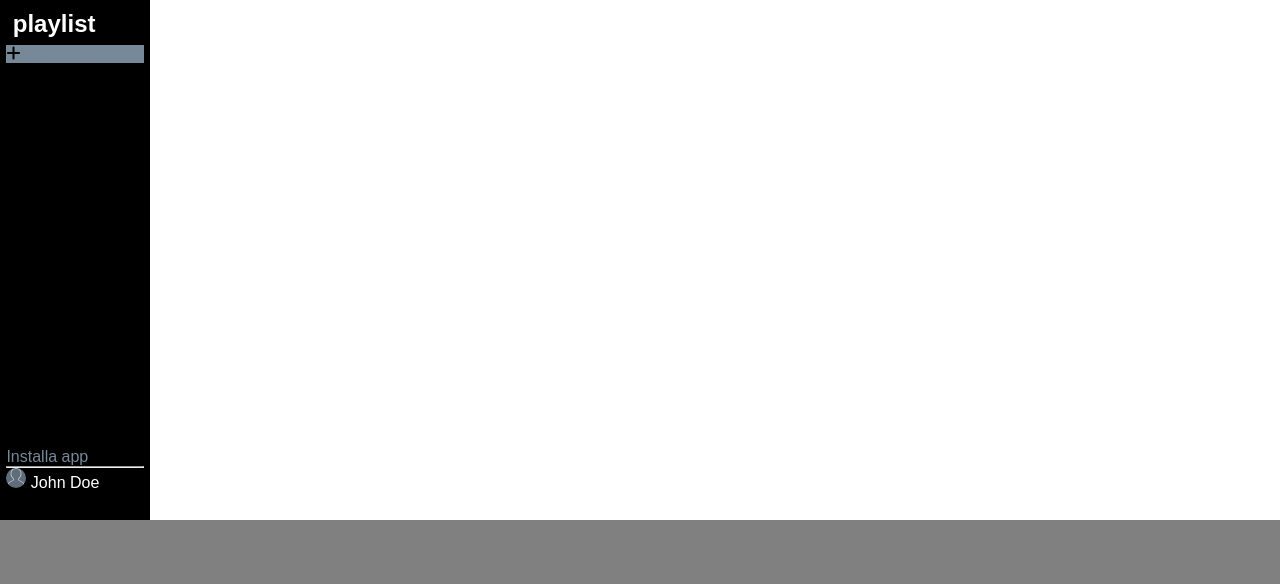
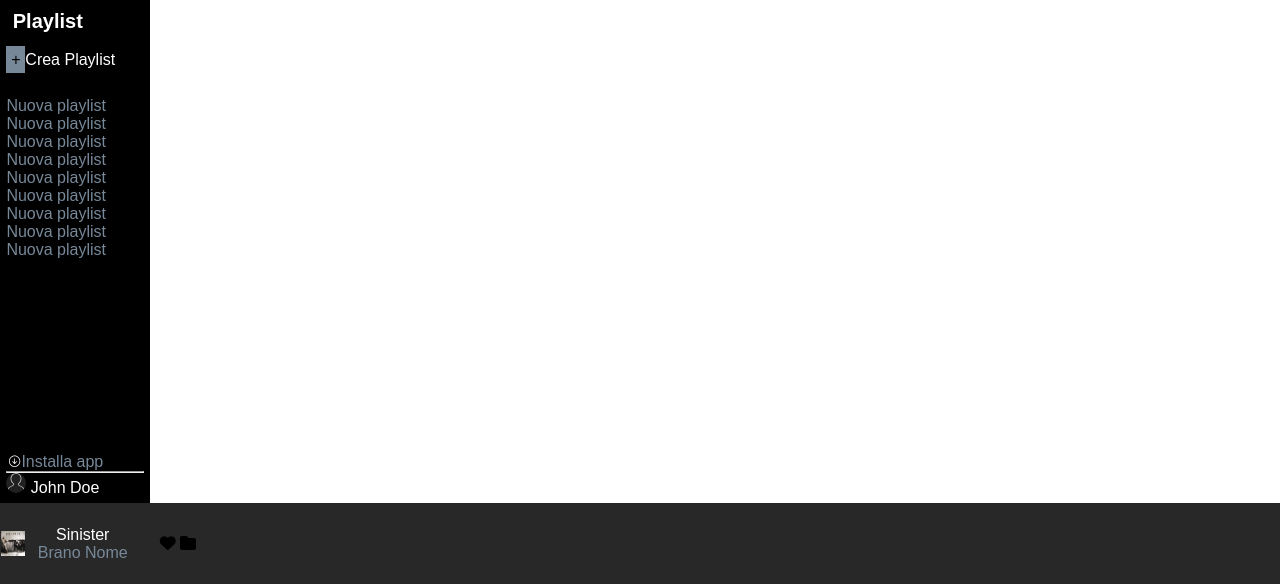
Before and after one commit to paolopu91/html-css-spotifyweb, a plain HTML site: page index.html in a window 1280 px wide. Shown: the part 216-800 px from the top of the page. Drawn offline with Linux system fonts and the light colour scheme.

Commit message:
Aggiunte modifiche e primo container player

```diff
--- a/css/style.css
+++ b/css/style.css
@@ -2,10 +2,20 @@
     margin: 0%;
     padding: 0%;
     box-sizing: border-box;
-    font-family: 'Montserrat',sans-serif
+    font-family: 'Montserrat',sans-serif;
+    font-size: 16px;
+}
+.font-size-title{
+    font-size: 20px;
 }
 .txt-center{
     text-align: center;
+}
+.margin-bottom{
+    margin-bottom: .7rem;
+}
+.align-center{
+    align-items: center;
 }
 .flex-shrink{
     flex-shrink: 0;
@@ -40,10 +50,6 @@
     width: 150px;
     background-color: black;
 }
-.play-container{
-    padding: 2rem 0;
-    background-color: grey;
-}
 .align-items-stretch{
     align-items: stretch;
 }
@@ -66,6 +72,9 @@
     height: 60px;
     width: 60px;
 }
+.crea-playlist{
+    margin-bottom: 1rem;
+}
 .container-logo-spotify{
     padding: .4rem;
     justify-content: end;
@@ -77,8 +86,14 @@
     padding: .4rem;
 }
 .icons{
+    padding: .3rem;
+    align-items: center;
     width: 35px;
     margin-bottom: .6rem;
+}
+.icon-user{
+    width: 15px;
+    height: 15px;
 }
 .color-txt-white{
     color: white;
@@ -87,8 +102,9 @@
     padding: .4rem;
 }
 .plus{
+    padding: .3rem;
     background-color: lightslategray;
-    aspect-ratio: 1px/1px;
+    aspect-ratio: 1/1;
 }
 .color-txt-lightgray{
     color: lightslategray;
@@ -99,7 +115,32 @@
 .svg-profile{
     width: 20px;
     height: 20px;
-    background-color: lightslategray;
+    background-color: #282828;
     border-radius: 50%;
     opacity: .8;
 }
+.bg-color-main{
+    background-color: #282828;
+}
+.play-container{
+    padding: 1rem 0;
+    background-color: #282828;
+    justify-content: space-between;
+}
+.img-sinister-size{
+    width: 50%;
+}
+.container-img-player{
+    width: 20%;
+}
+.container-nome-brano{
+    margin-left: .8rem;
+}
+.img-player{
+   margin-left: -30px;
+   width: 20%;
+   justify-content: flex-end;
+}
+.container-icons-player{
+    margin-left: 2rem;
+}
--- a/index.html
+++ b/index.html
@@ -31,44 +31,36 @@
                 </div>
 
                 <!-- contenitore playlist spotify -->
-                <div class="container-playlist d-flex flex-column overflow-hidden">
+                <div class="container-playlist flex-grow d-flex flex-column overflow-hidden">
                     <!-- crea e personalizza playlist -->
                     <div class="crea-playlist padding">
-                        <h2 class="padding color-txt-white">playlist</h2>
-                        <div class="plus d-flex"><i class="fa-solid fa-plus"></i><span class="color-txt-lightgray">Crea playlist</span></div>
-
+                        <h2 class="margin-bottom font-size-title padding color-txt-white">Playlist</h2>
+                        <a><span class="plus">+</span><span class="color-txt-white">Crea Playlist</span></a>
                     </div>
 
                     <!-- elenco playlist -->
                     <div class="playlist flex-grow overflow-auto padding">
                         <ul>
-                            <li></li>
-                            <li></li>
-                            <li></li>
-                            <li></li>
-                            <li></li>
-                            <li></li>
-                            <li></li>
-                            <li></li>
-                            <li></li>
-                            <li></li>
-                            <li></li>
-                            <li></li>
-                            <li></li>
-                            <li></li>
-                            <li></li>
-                            <li></li>
-                            <li></li>
-                            <li></li>
-                            <li></li>
-                            <li></li>
+                            <li class="color-txt-lightgray">Nuova playlist</li>
+                            <li class="color-txt-lightgray">Nuova playlist</li>
+                            <li class="color-txt-lightgray">Nuova playlist</li>
+                            <li class="color-txt-lightgray">Nuova playlist</li>
+                            <li class="color-txt-lightgray">Nuova playlist</li>
+                            <li class="color-txt-lightgray">Nuova playlist</li>
+                            <li class="color-txt-lightgray">Nuova playlist</li>
+                            <li class="color-txt-lightgray">Nuova playlist</li>
+                            <li class="color-txt-lightgray">Nuova playlist</li>
+
                         </ul>
                     </div>
                 </div>
 
                 <!-- contenitore installa app e nome utente -->
                 <div class="user flex-shrink d-flex flex-column padding">
-                    <a class="color-txt-lightgray">Installa app</a>
+                    <div class="d-flex align-center">
+                        <img class="icon-user " src="img/download.svg" alt="">
+                        <a class="color-txt-lightgray">Installa app</a>
+                    </div>
                     <hr>
                     <div class="container-svg-profile d-felx"><img class="svg-profile" src="img/profile.svg" alt=""> <a class="color-txt-white">John Doe</a></div>
 
@@ -77,7 +69,7 @@
 
             <!-- contenitore delle canzoni di spotify -->
             <div class="flex-grow d-flex flex-column">
-                <div class="top-bar flex-shrink row-reverse d-flex bg-black opacity">
+                <div class="top-bar flex-shrink row-reverse d-flex bg-black">
                     <button class="btn btn-upgrade">
                         EFFETTUA L'UPGRADE
                     </button>
@@ -88,24 +80,32 @@
             </div>
         </div>
         <!-- blocco sotto con flex-shrink -->
-        <div class="flex-shrink play-container">
+        <div class="flex-shrink d-flex play-container">
 
             <!-- Container di sinistra con icona e nome brano -->
-            <div>
+            <div class="container-img-player d-flex flex-shrink align-center padding">
                 <!-- container immagine icona -->
-                <div></div>
+                <div class="img-player d-flex">
+                    <img class="img-sinister-size" src="img/sinister.jpeg" alt="">
+                </div>
 
                 <!-- container con nome brano -->
-                <div></div>
+                <div class="container-nome-brano d-flex flex-column align-center color-txt-white">
+                    <a>Sinister</a>
+                    <a class="color-txt-lightgray">Brano Nome</a>
+                </div>
 
                 <!-- container con icone hearth e cartella -->
-                <div></div>
+                <div class="container-icons-player ">
+                    <i class="fa-solid fa-heart"></i>
+                    <i class="fa-solid fa-folder"></i>
+                </div>
             </div>
 
             <!-- container centrale con il tasto play e barra di riproduzione -->
-            <div>
+            <!-- dare una max-width -->
+            <div class="container-player-central flex-grow padding flex-shrink">
                 <!-- container sezione centrale -->
-                <div>
 
                     <!-- container superiore -->
                     <div>
@@ -126,10 +126,8 @@
                     </div>
                 </div>
 
-            </div>
-
             <!-- container btn semplificati -->
-            <div>
+            <div class="flex-shrink">
 
                 <!-- icone semplificate -->
                 <div></div>
```
